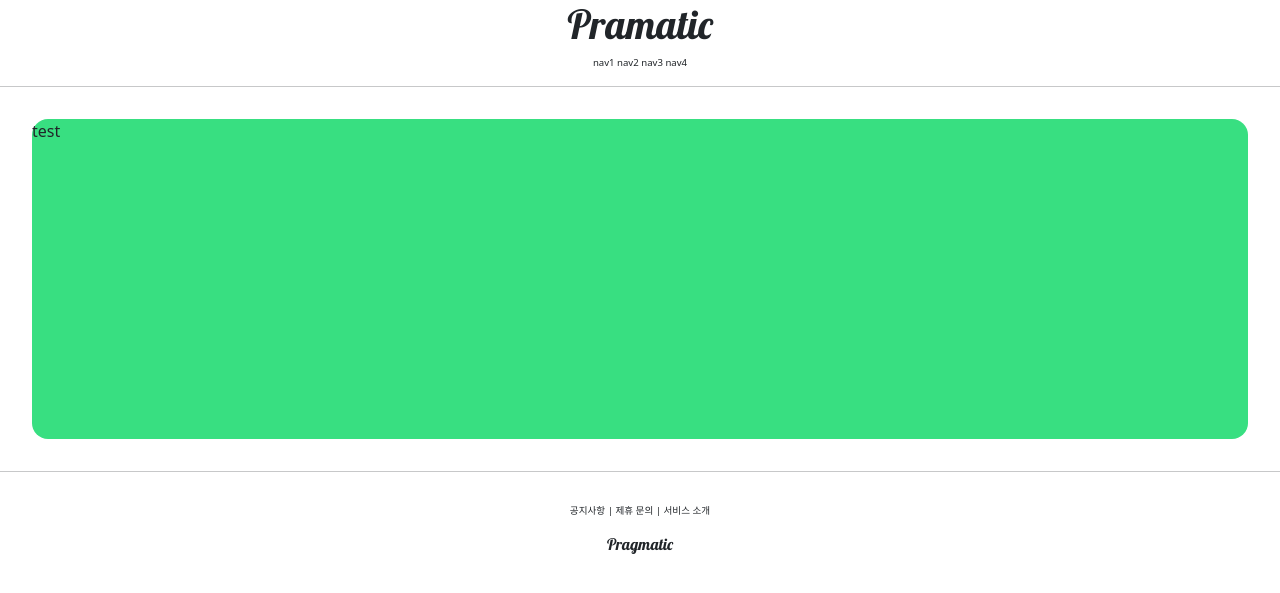
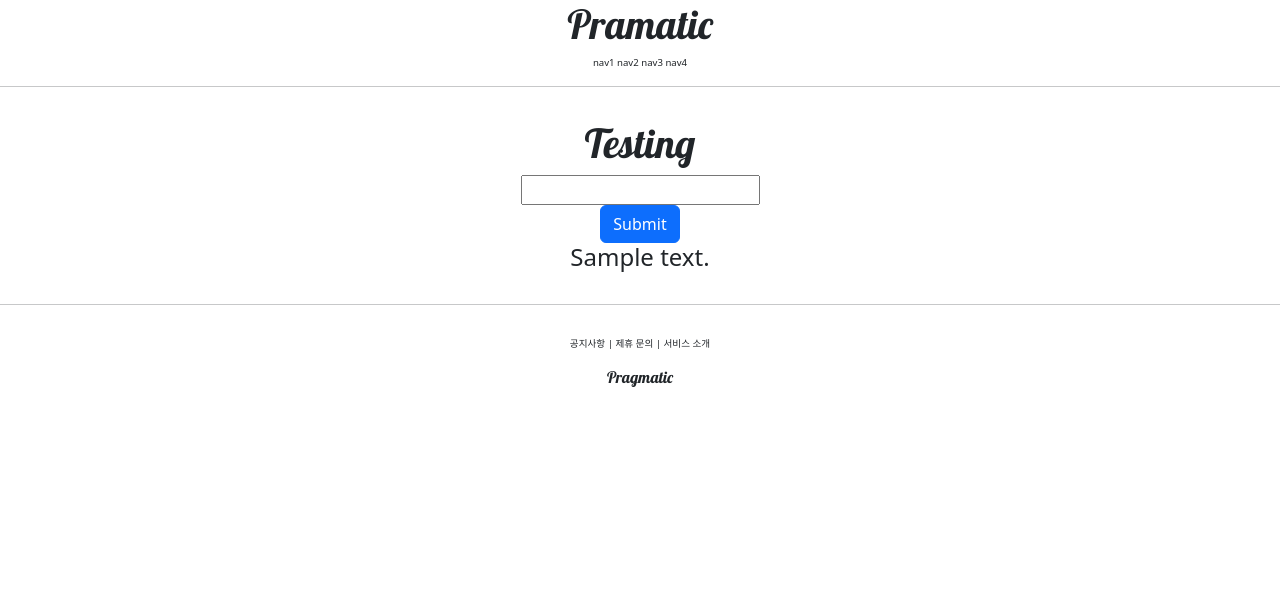
Before and after one commit to koh1260/Django_clone, a Django app: template pragmatic/accountapp/templates/accountapp/helloworld.html in a window 1280 px wide. Shown: the top 593 px of the page. Run offline with Django 4.2, Linux system fonts and the light colour scheme; the template is opened without the code that fills it: most values are stand-ins (such as "Sample title", 1, 10 or a date in 2020).

Commit message:
GET POST

```diff
--- a/pragmatic/accountapp/templates/accountapp/helloworld.html
+++ b/pragmatic/accountapp/templates/accountapp/helloworld.html
@@ -2,8 +2,29 @@
 
 {% block content %}
 
-    <div style = "height: 20rem; background-color: #38df81; border-radius: 1rem; margin: 2rem;">
-        test
+    <div style = "border-radius: 1rem; margin: 2rem; text-align: center">
+        <h1 style="font-family: 'lobster', cursive">Testing</h1>
+
+        <form action="/account/hello_world/" method="post">
+            {% csrf_token %}
+            <div>
+                <input type="text" name="hello_world_input">
+            </div>
+            <div>
+                <input type = 'submit' class='btn btn-primary value ="POST"'>
+            </div>
+        </form>
+        {% if hello_world_list %}
+            {% for hello_world in hello_world_list %}
+            <h4>
+                {{ hello_world.text }}
+            </h4>
+            {% endfor %}
+        {% else %}
+        <h1>
+            {{text}}
+        </h1>
+        {% endif %}
     </div>
 
 {% endblock %}
```
Also changed, not shown: pragmatic/accountapp/views.py (+19 -2 lines).
